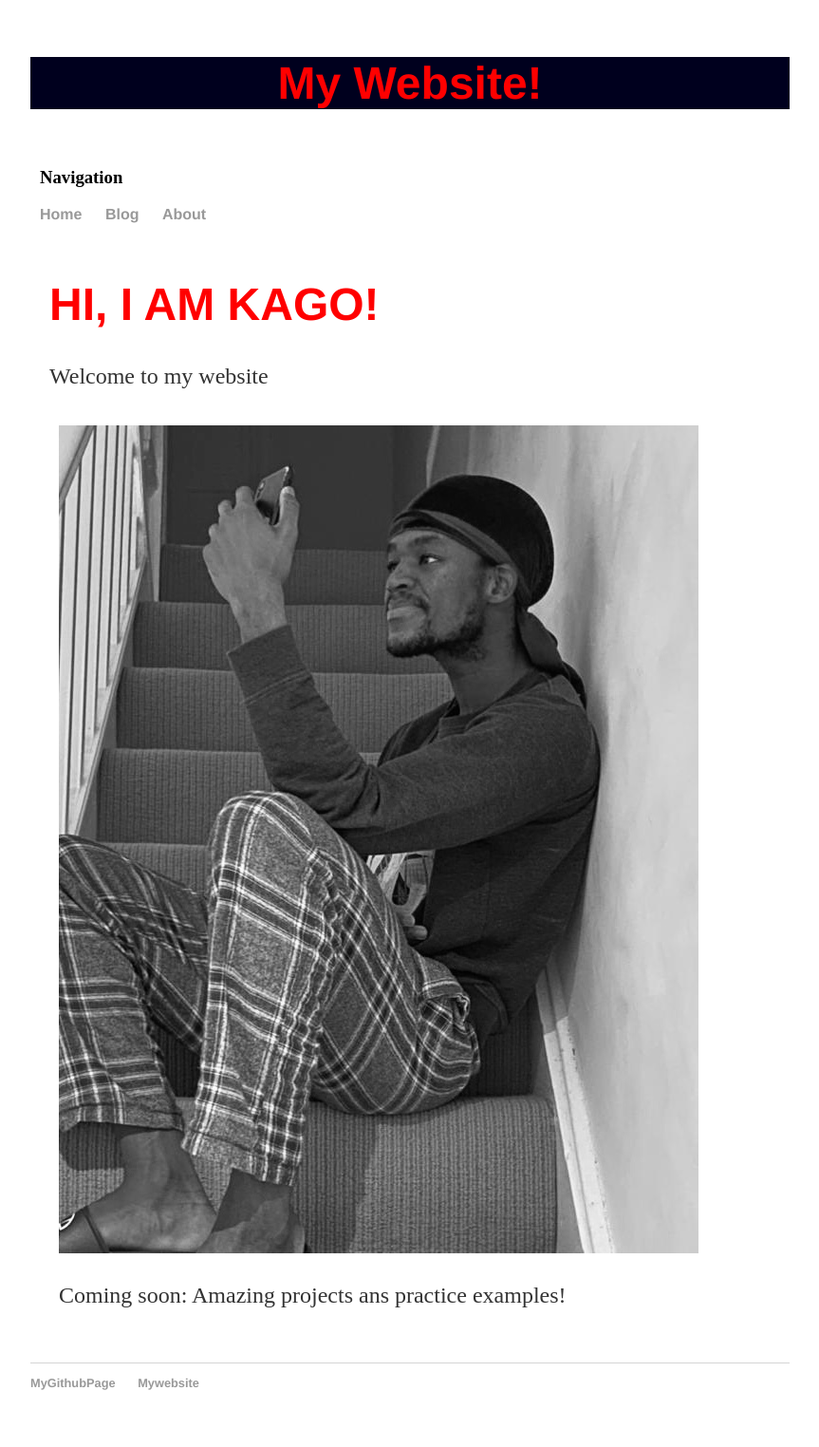
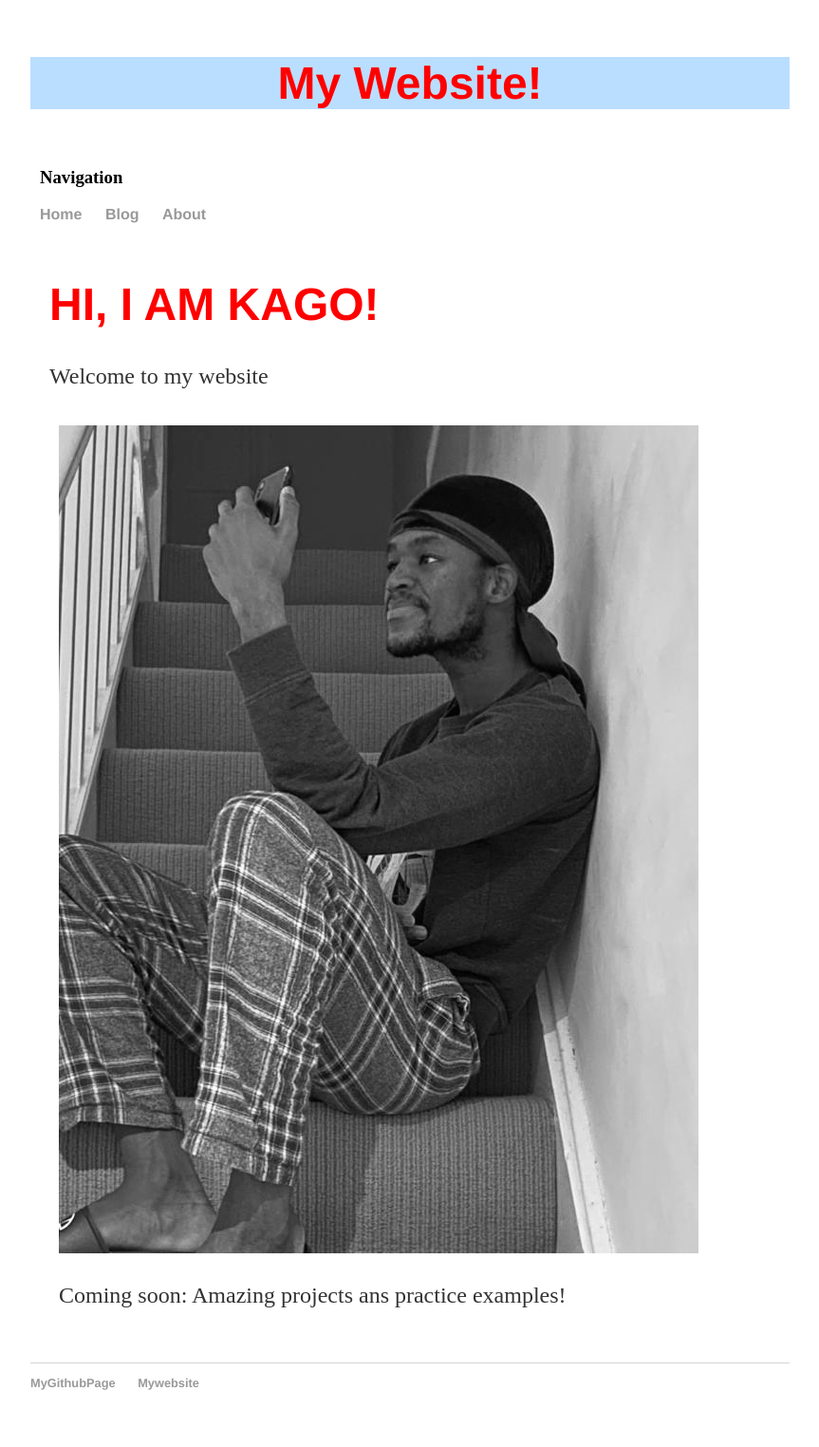
Before and after one commit to KagoPrezRantsho/KagoPrezRantsho.github.io, a Jekyll site: the page built from index.html, in a window 1280 px wide. Shown: the whole page at 95% size, without its empty margins (208-1071 px from the left). Built offline with Jekyll 4.4.1, drawn with Linux system fonts in a browser that asks for light colours.

Commit message:
Update main.css

```diff
--- a/css/main.css
+++ b/css/main.css
@@ -46,7 +46,7 @@ ul.posts li {
 padding: 10px;
 }
 #header{
-  background-color: rgb(0, 0, 30);
+  background-color: #badeff;
   color: white;
   text-align: center;
 }
```
